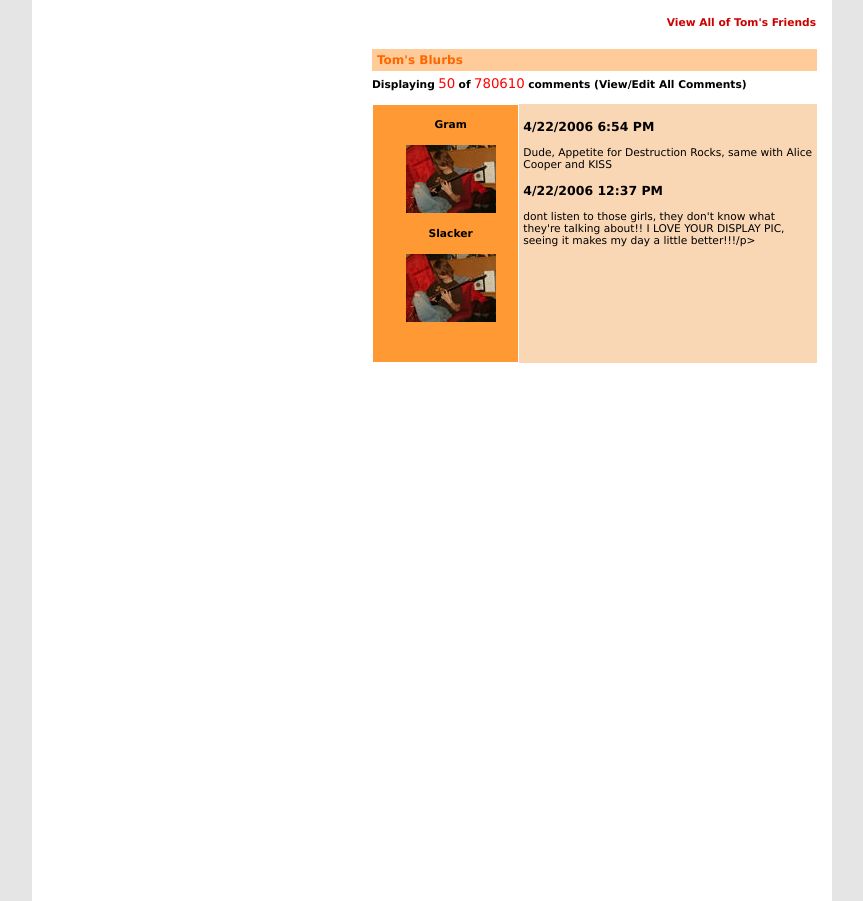
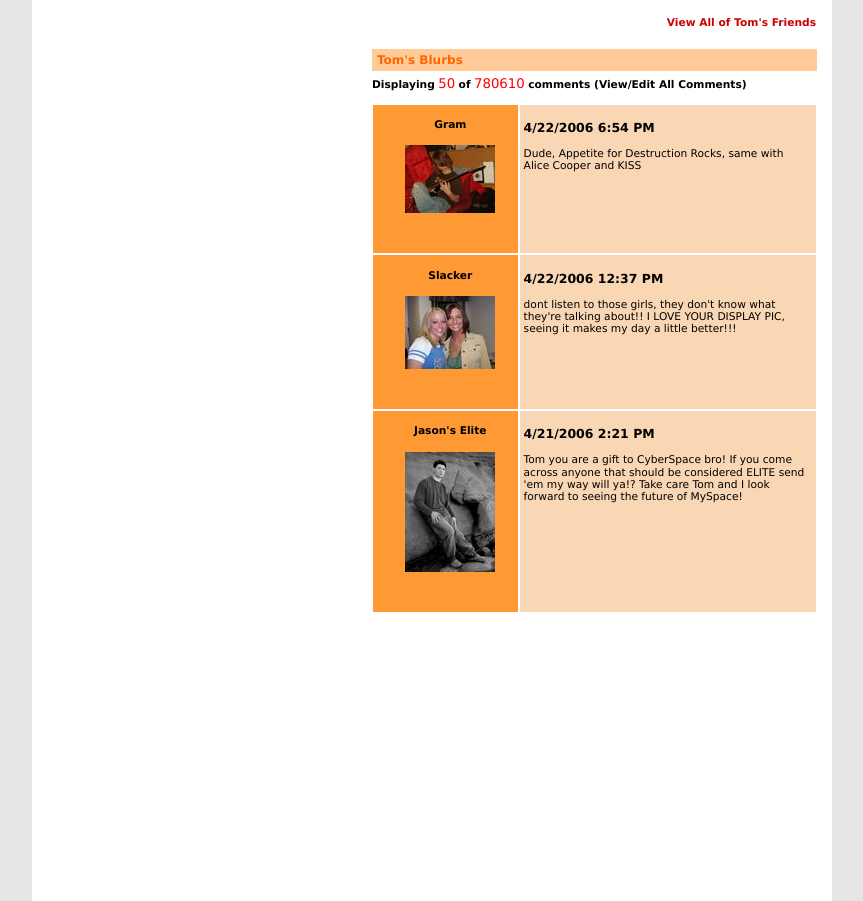
Before and after one commit to juliajessica/myspace-clone, a website built with webpack: page src/index.html in a window 1280 px wide. Shown: the part 1245-2146 px from the top of the page, without its empty margins (208-1071 px from the left). Built offline with nearby package versions, Linux system fonts and the light colour scheme.

Commit message:
add friends comments

```diff
--- a/src/index.html
+++ b/src/index.html
@@ -81,24 +81,38 @@
           <p><strong>Displaying</strong> <span style="color:red; font-size:10pt;">50</span> <strong>of</strong> <span style="color:red; font-size:10pt;">780610</span> <strong>comments (View/Edit All Comments)</strong></p>
           <br>
           <div class="parentFriendsComments">
-            <div class="friends-leftCol">
-              <div class="person">
+            <div class="friends-comment">
+              <div class="friends-leftCol">
                 <h4><center>Gram</center></h4>
                 <img src="img/img9.jpg" class="img-style">
               </div>
-              <div class="person">
-                <h4><center>Slacker</center></h4>
-                <img src="img/img9.jpg" class="img-style">
+              <div class="friends-rightCol">
+                <h3>4/22/2006 6:54 PM</h3>
+                <p>Dude, Appetite for Destruction Rocks, same with Alice Cooper and KISS</p>
               </div>
+            </div>
+            <div class="friends-comment">
+              <div class="friends-leftCol">
+              <h4><center>Slacker</center></h4>
+              <img src="img/img10.jpg" class="img-style">
+            </div>
+              <div class="friends-rightCol">
+                <h3>4/22/2006 12:37 PM </h3>
+                <p>dont listen to those girls, they don't know what they're talking about!! I LOVE YOUR DISPLAY PIC, seeing it makes my day a little better!!!</p>
+              </div>
+            </div>
+            <div class="friends-comment">
+              <div class="friends-leftCol">
+              <h4><center>Jason's Elite </center></h4>
+              <img src="img/img11.jpg" class="img-style">
+            </div>
+              <div class="friends-rightCol">
+                <h3>4/21/2006 2:21 PM </h3>
+                <p>Tom you are a gift to CyberSpace bro! If you come across anyone that should be considered ELITE send 'em my way will ya!? Take care Tom and I look forward to seeing the future of MySpace!</p>
+              </div>
+            </div>
 
 
-            </div>
-            <div class="friends-rightCol">
-              <h3>4/22/2006 6:54 PM</h3>
-              <p>Dude, Appetite for Destruction Rocks, same with Alice Cooper and KISS</p>
-              <h3>4/22/2006 12:37 PM </h3>
-              <p>dont listen to those girls, they don't know what they're talking about!! I LOVE YOUR DISPLAY PIC, seeing it makes my day a little better!!!/p>
-            </div>
 
           </div>
 
--- a/src/styles.css
+++ b/src/styles.css
@@ -308,12 +308,11 @@ p {
   justify-content: flex-end;
 }
 
-.parentFriendsComments {
+.friends-comment {
   display: flex;
   flex-direction: row;
   vertical-align: top;
   background-color: rgb(255, 153, 51);
-
 }
 
 .friends-leftCol {
@@ -331,10 +330,9 @@ p {
   background-color: rgb(249, 214, 180);
   text-align: -webkit-left;
   vertical-align: top;
-  border: 1px 2px 3px solid white;
+  border: 1px solid white;
   width: 300px;
   padding: 4px;
-  /*margin: 0 2px 3px;*/
 }
 
 .img-style {
```
Also changed, not shown: src/img/img10.jpg (added), src/img/img11.jpg (added).
